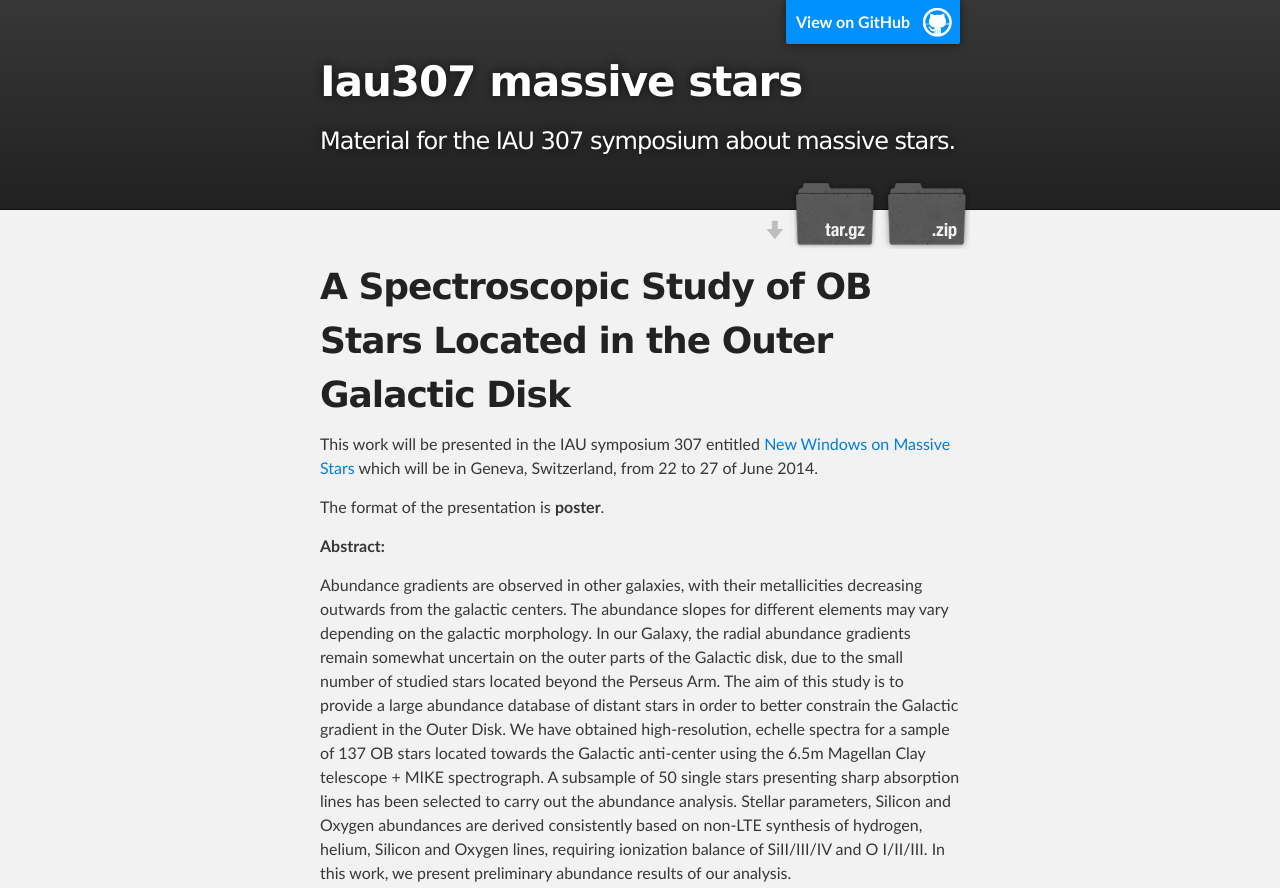
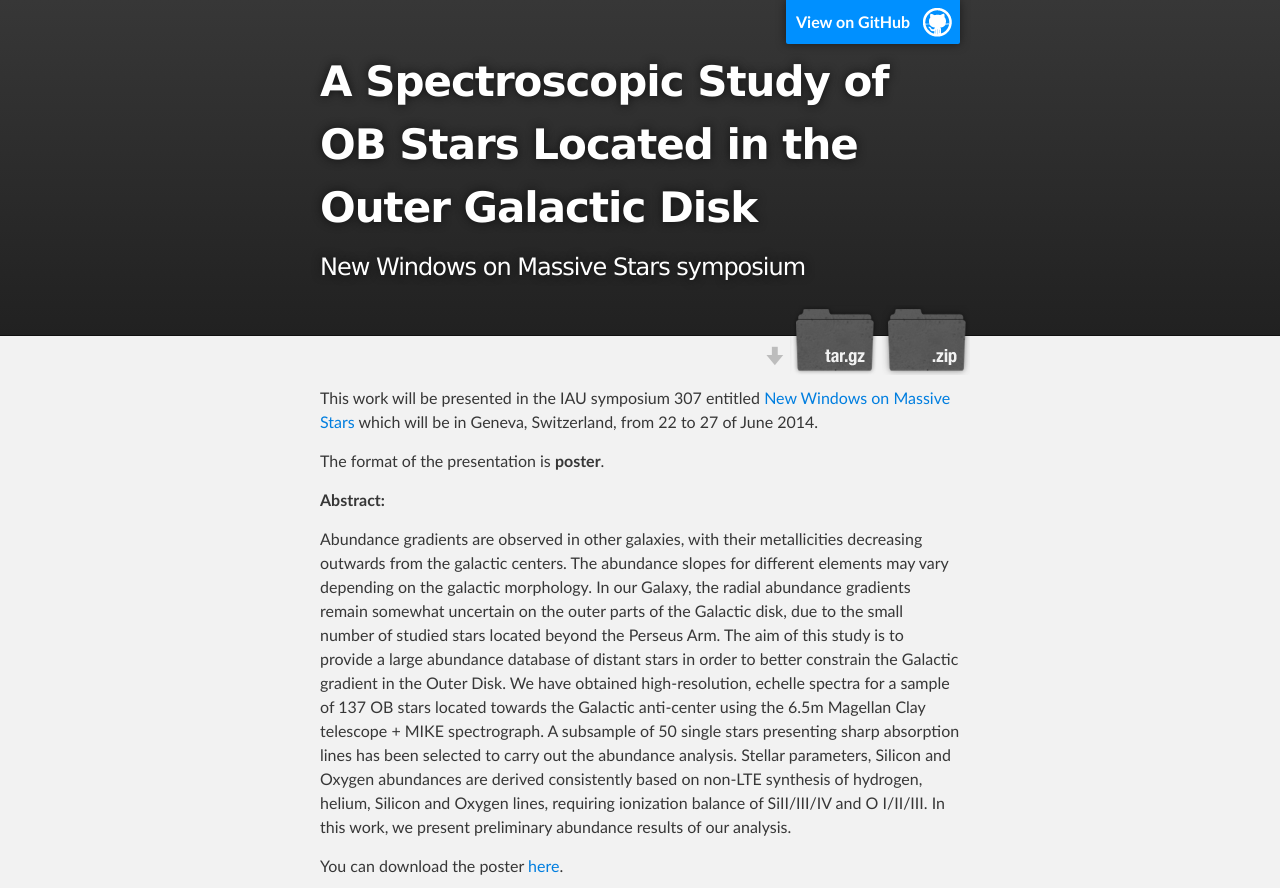
Before and after one commit to gabraganca/IAU307_massive_stars, a plain HTML site: page index.html in a window 1280 px wide. Shown: the top 888 px of the page. Drawn offline with Linux system fonts and the light colour scheme.

Commit message:
Change title of the webpage
The tile is now the title of the work.

```diff
--- a/index.html
+++ b/index.html
@@ -8,7 +8,7 @@
 
     <link rel="stylesheet" type="text/css" media="screen" href="stylesheets/stylesheet.css">
 
-    <title>Iau307 massive stars</title>
+    <title>A Spectroscopic Study of OB Stars Located in the Outer Galactic Disk</title>
   </head>
 
   <body>
@@ -18,8 +18,8 @@
         <header class="inner">
           <a id="forkme_banner" href="https://github.com/gabraganca/IAU307_massive_stars">View on GitHub</a>
 
-          <h1 id="project_title">Iau307 massive stars</h1>
-          <h2 id="project_tagline">Material for the IAU 307 symposium about massive stars.</h2>
+          <h1 id="project_title">A Spectroscopic Study of OB Stars Located in the Outer Galactic Disk</h1>
+          <h2 id="project_tagline">New Windows on Massive Stars symposium</h2>
 
             <section id="downloads">
               <a class="zip_download_link" href="https://github.com/gabraganca/IAU307_massive_stars/zipball/master">Download this project as a .zip file</a>
@@ -31,8 +31,6 @@
     <!-- MAIN CONTENT -->
     <div id="main_content_wrap" class="outer">
       <section id="main_content" class="inner">
-        <h1>
-<a name="a-spectroscopic-study-of-ob-stars-located-in-the-outer-galactic-disk" class="anchor" href="#a-spectroscopic-study-of-ob-stars-located-in-the-outer-galactic-disk"><span class="octicon octicon-link"></span></a>A Spectroscopic Study of OB Stars Located in the Outer Galactic Disk</h1>
 
 <p>This work will be presented in the IAU symposium 307 entitled <a href="http://obswww.unige.ch/Conferences/IAU307/index.html">New Windows on Massive Stars</a> which will
 be in Geneva, Switzerland, from 22 to 27 of June 2014.</p>
```
